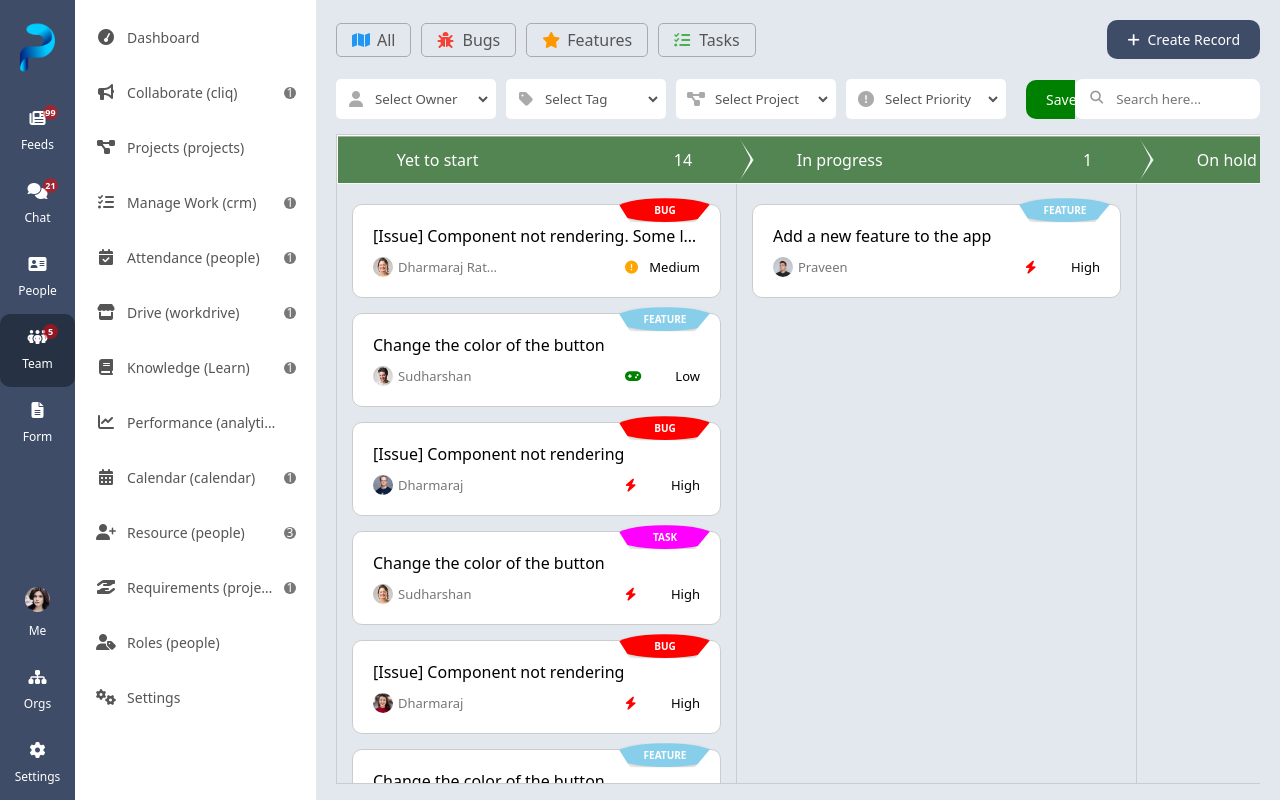
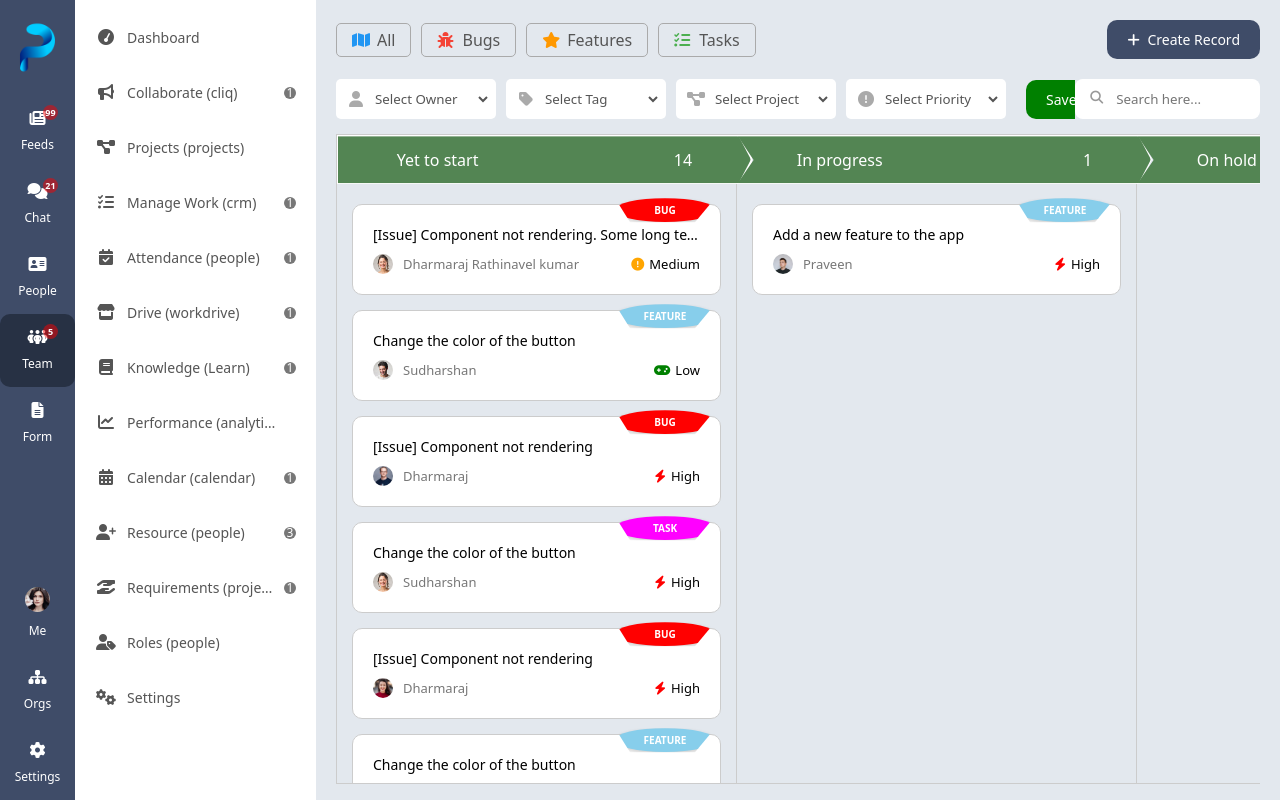
Before and after one commit to dharmarajrdr/PesuPal, a React (Create React App) app in the folder client/: page /team in a window 1280 px wide. Built offline with nearby package versions, Linux system fonts and the light colour scheme; a web font is replaced by a local one.

Commit message:
Refactor KanbanView.css for improved layout and styling

```diff
--- a/client/src/components/Team/ManageWork/Views/KanbanView.css
+++ b/client/src/components/Team/ManageWork/Views/KanbanView.css
@@ -79,19 +79,26 @@
   position: relative;
 }
 
-.creator_owner_div div {
-  width: 40%;
+.creator_owner_div {
+  align-items: stretch;
+}
+
+.creator_owner_div .ownerDiv {
+  width: 70%;
+}
+
+.creator_owner_div .ownerDiv img {
+  margin-right: 5px;
 }
 
 .creator_owner_div div span {
-  width: 100%;
   overflow: hidden;
   text-wrap: nowrap;
   text-overflow: ellipsis;
 }
 
 .creator_owner_div .priority {
-  width: 75px;
+  width: 25%;
   text-wrap: nowrap;
   overflow: hidden;
   text-align: right;
@@ -120,4 +127,5 @@
   text-wrap: nowrap;
   overflow: hidden;
   text-overflow: ellipsis;
+  font-size: 14px;
 }
```
